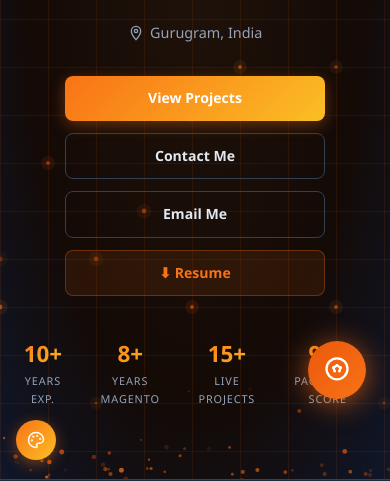
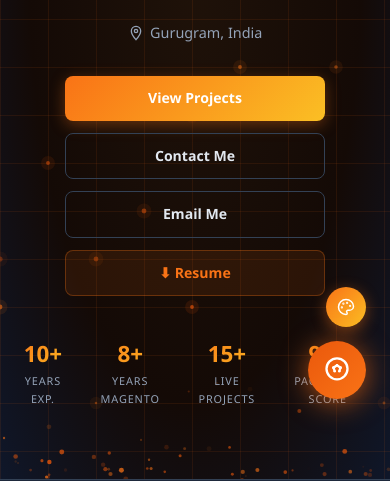
Before and after one commit to satyam-rai-1998/jetha-ji-portfolio, a plain HTML site: page index.html in a window 390 px wide. Shown: the part 365-846 px from the top of the page. Drawn offline with Linux system fonts and the light colour scheme.

Commit message:
Move accent color picker above chat button on mobile
On small screens the picker now sits bottom-right above the AI chat
launcher instead of bottom-left, for easier thumb reach.

```diff
--- a/index.html
+++ b/index.html
@@ -804,7 +804,7 @@
     .accent-swatch-custom svg { width: 14px; height: 14px; pointer-events: none; }
     .accent-swatch-custom input[type="color"] { position: absolute; inset: 0; width: 100%; height: 100%; opacity: 0; cursor: pointer; border: none; padding: 0; }
     @media (max-width: 480px) {
-      .accent-picker { bottom: 1.2rem; left: 1rem; }
+      .accent-picker { bottom: 9.5rem; right: 1.5rem; left: auto; }
       .accent-picker-toggle { width: 40px; height: 40px; }
       .accent-picker-toggle svg { width: 18px; height: 18px; }
     }
```
